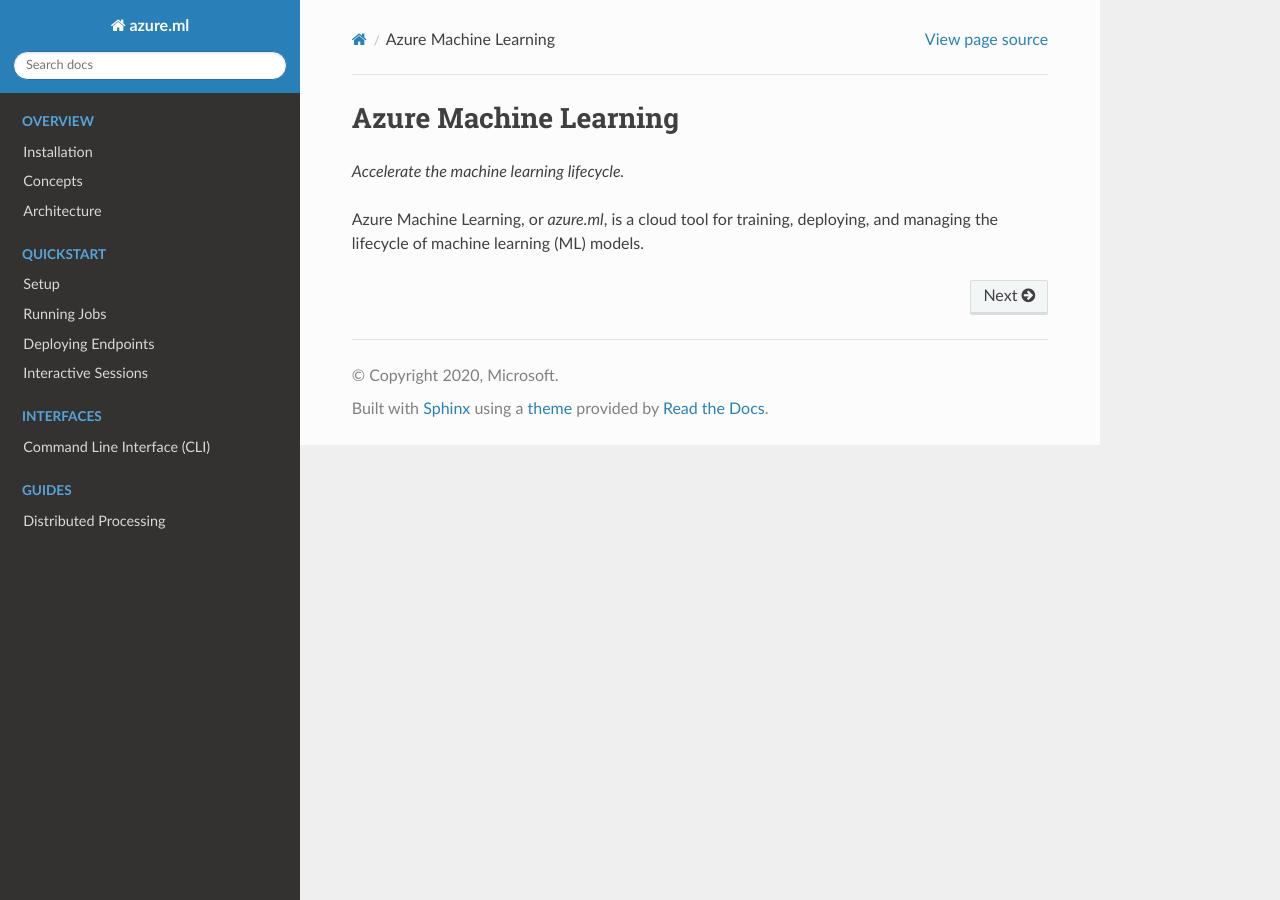
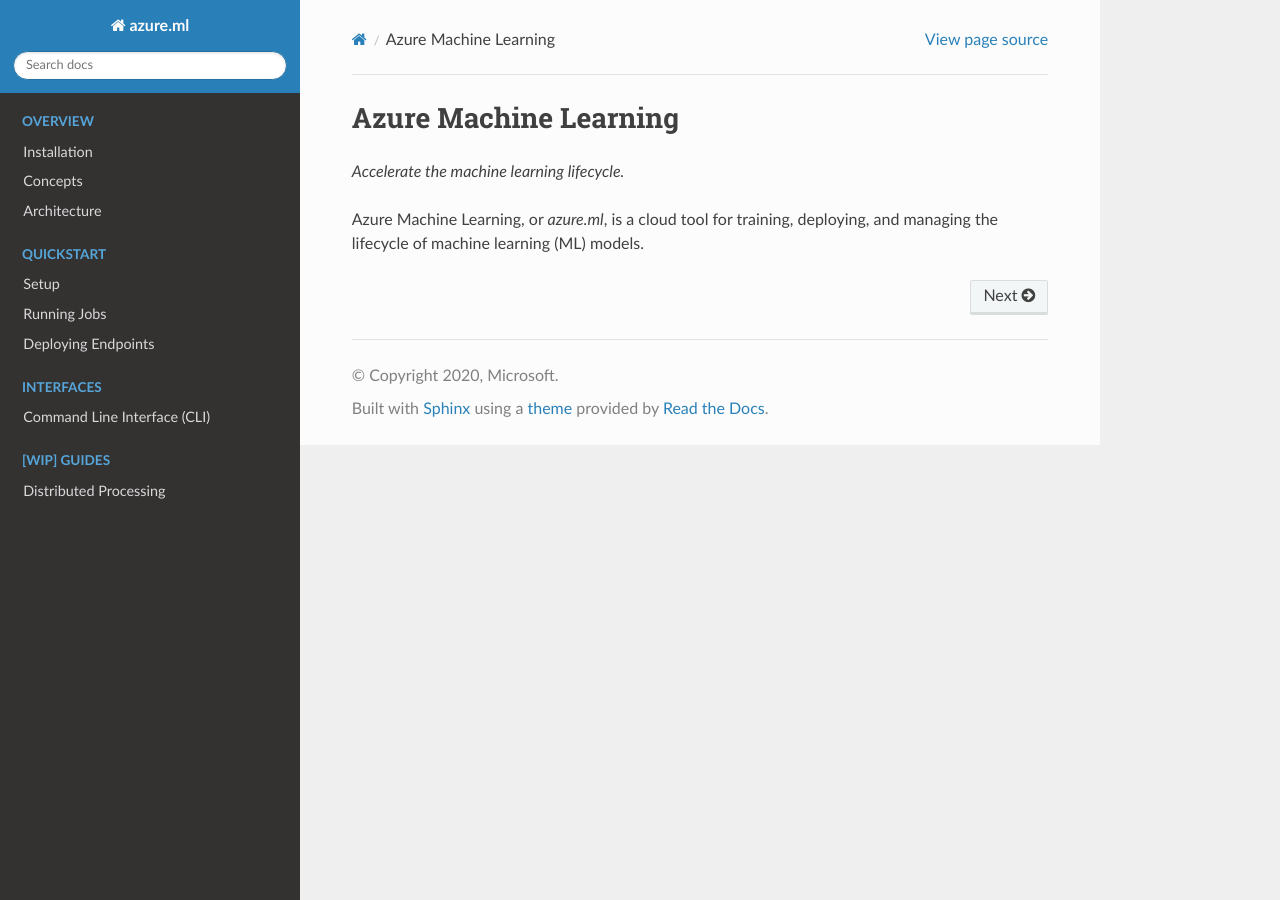
Before and after one commit to wenyang/azureml-v2-preview, a Sphinx documentation site: the page built from docs/index.rst, in a window 1280 px wide. Built offline with Sphinx 7.4.7 and the Read the Docs theme 2.0.0, drawn with Linux system fonts in a browser that asks for light colours; pages that are not in the unit, such as notebooks, are missing from menus.

Commit message:
minor edits to index.rst (#63)

```diff
--- a/docs/index.rst
+++ b/docs/index.rst
@@ -20,7 +20,6 @@
    quickstart/setup.rst
    quickstart/jobs.rst
    quickstart/endpoints.rst
-   quickstart/interactive.rst
 
 .. toctree::
    :hidden:
@@ -30,7 +29,7 @@
 
 .. toctree::
    :hidden:
-   :caption: Guides
+   :caption: [WIP] Guides
 
    guides/local-development.rst
    guides/cloud-development.rst
```
